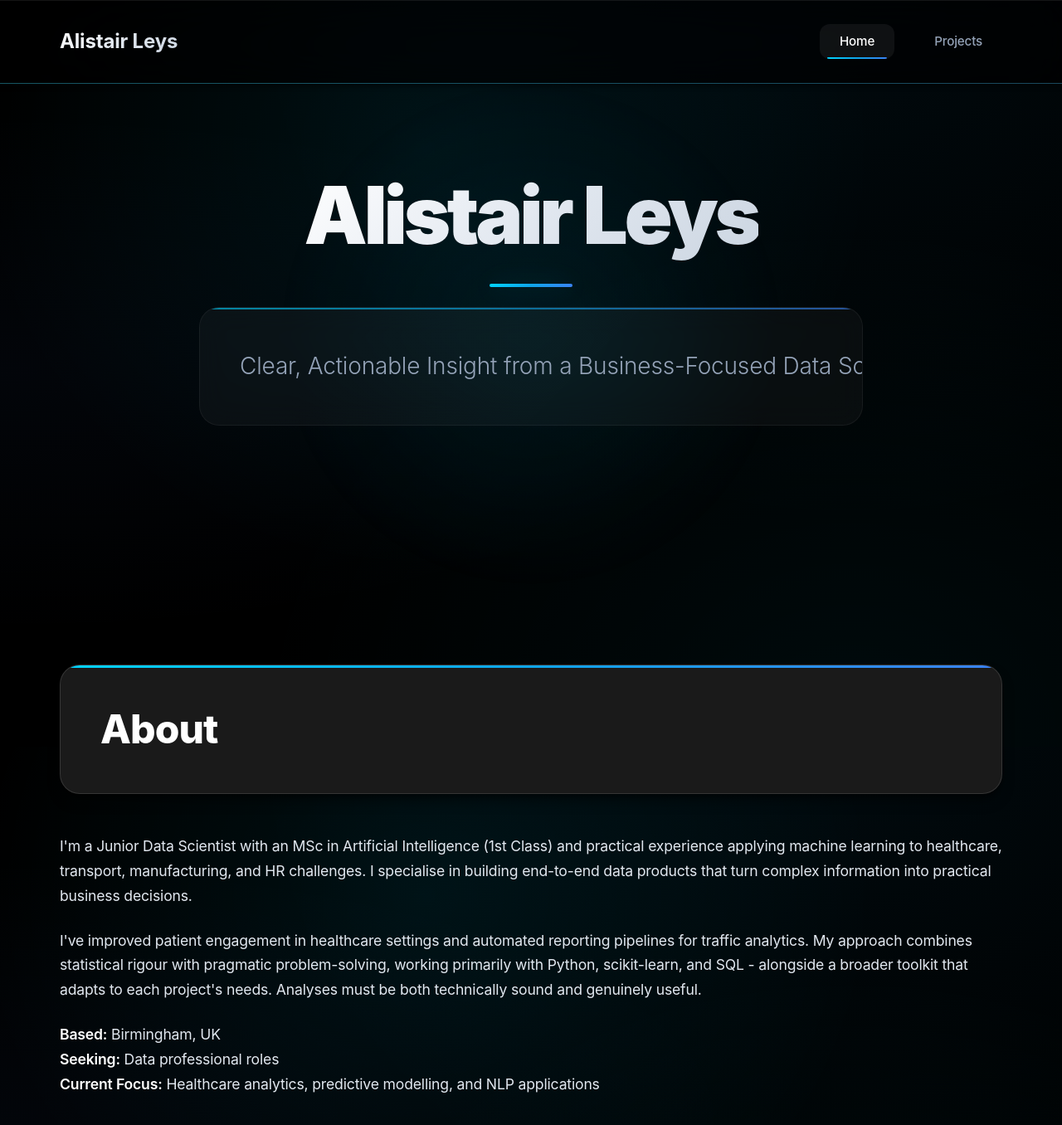
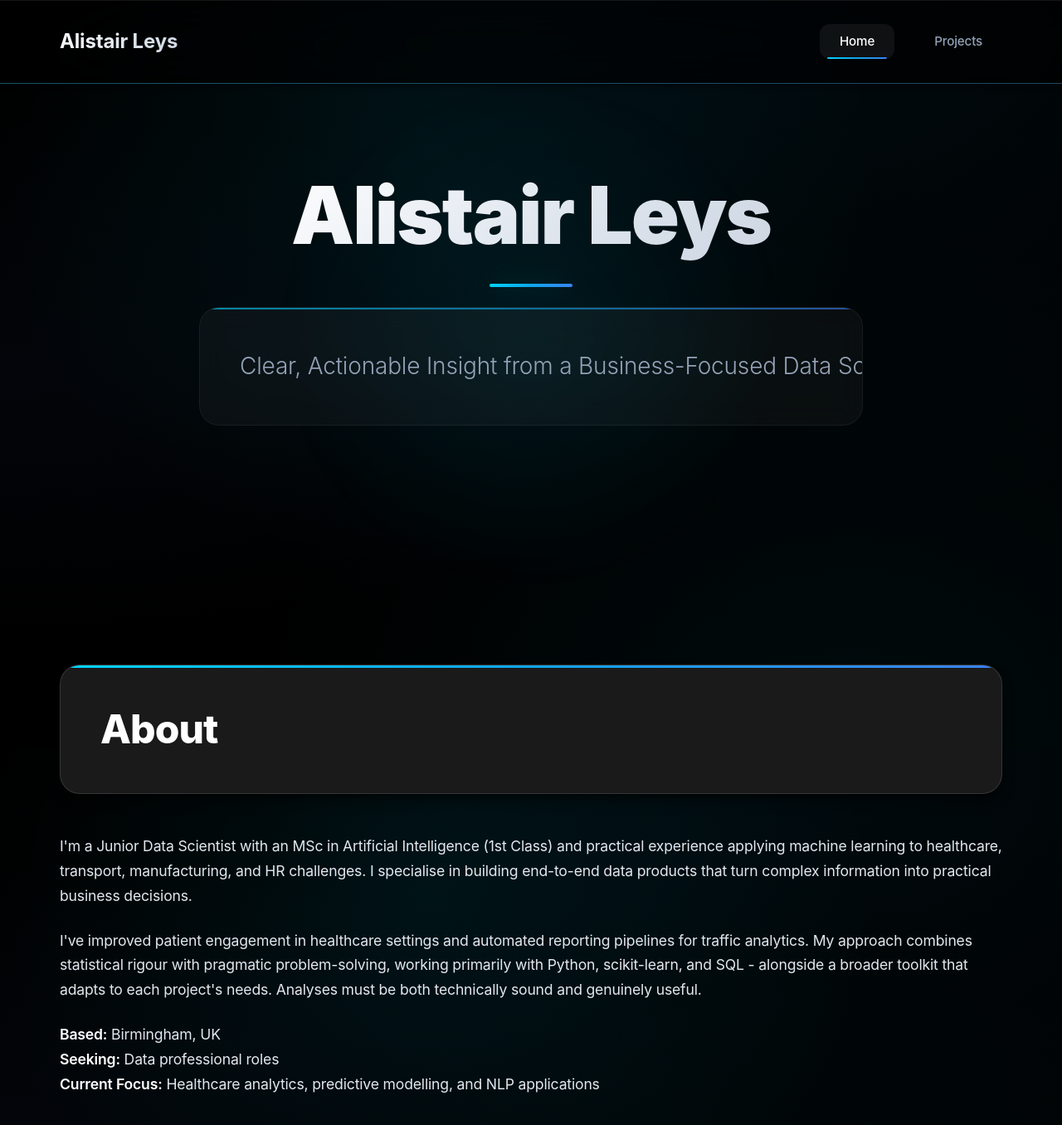
Before and after one commit to AlistairLeys/alistairleys.github.io, a Jekyll site: the page index.html, which Jekyll copies as it is, in a window 1280 px wide and 1400 px high. Shown: the top 1356 px of the window at 83% size. Built offline with Jekyll 4.4.1, drawn with Linux system fonts in a browser that asks for light colours.

Commit message:
FIX: Prevent text cutoff in hero heading
- Reduced letter-spacing from -0.045em to -0.02em (less tight)
- Added horizontal padding (var(--spacing-lg)) to prevent edge cutoff
- Fixes 's' in 'Leys' being cut off at viewport edges

```diff
--- a/index.html
+++ b/index.html
@@ -302,11 +302,11 @@
             -webkit-background-clip: text;
             -webkit-text-fill-color: transparent;
             background-clip: text;
-            letter-spacing: -0.045em;
+            letter-spacing: -0.02em;
             line-height: 1.15;
             position: relative;
             z-index: 10;
-            padding: var(--spacing-sm) 0;
+            padding: var(--spacing-sm) var(--spacing-lg);
             display: inline-block;
             overflow: visible;
         }
```
